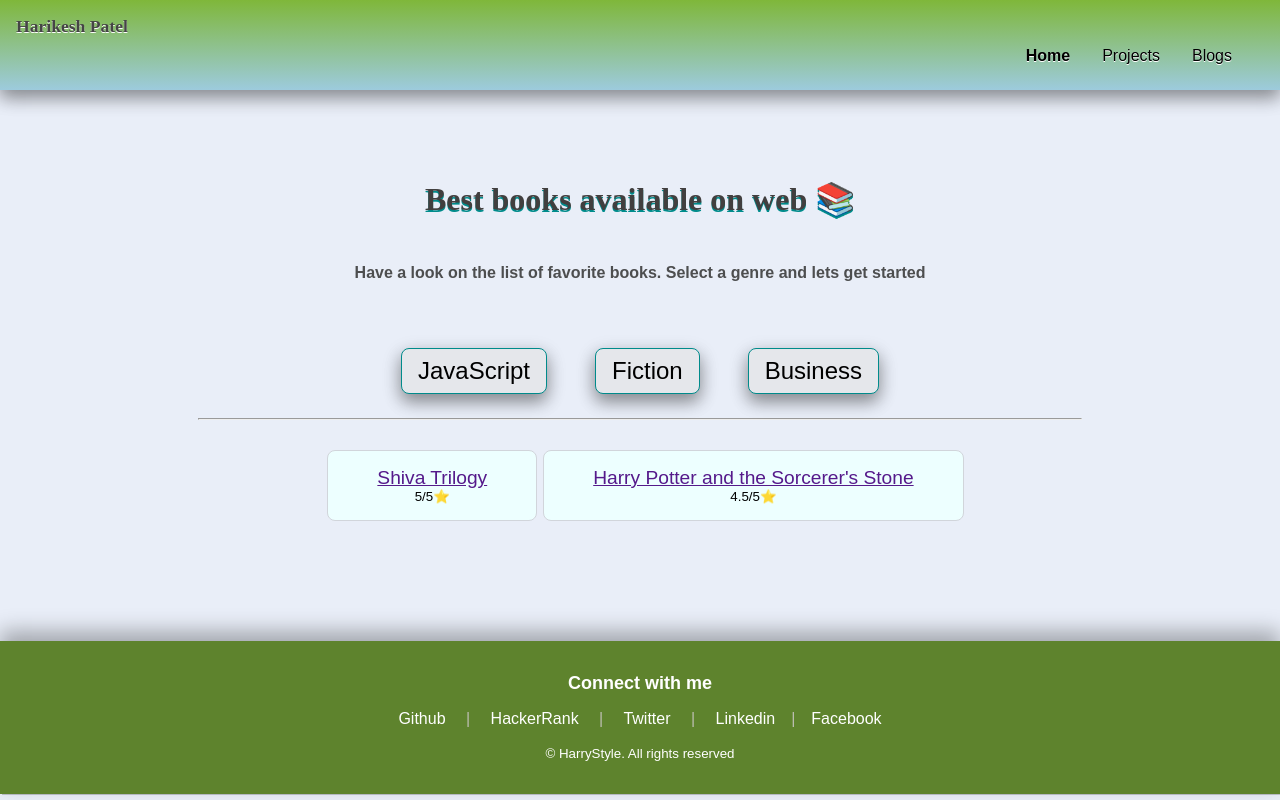
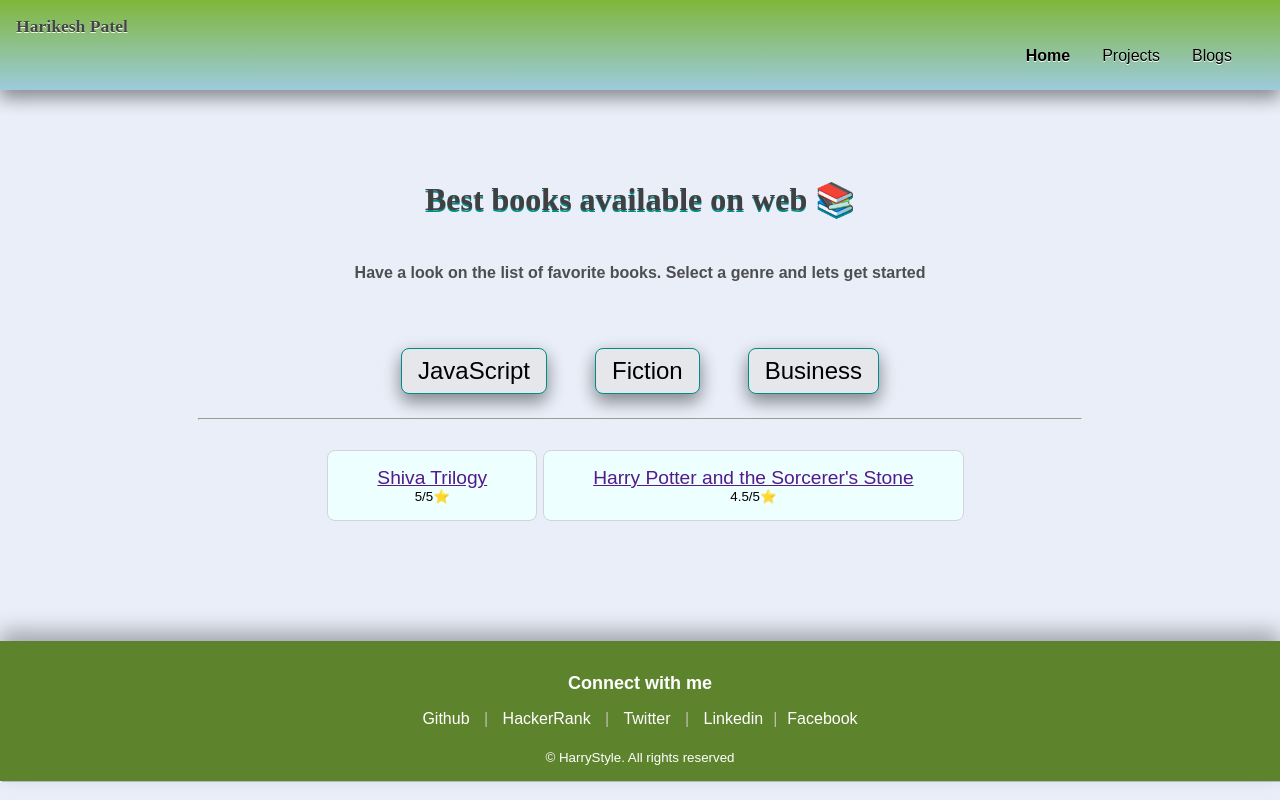
Before and after one commit to kumarharikesh/Book-recommendation-app, a React (Create React App) app: page / in a window 1280 px wide. Built offline with nearby package versions, Linux system fonts and the light colour scheme; a web font is replaced by a local one.

Commit message:
Update styles.css

```diff
--- a/src/styles.css
+++ b/src/styles.css
@@ -109,10 +109,12 @@
     text-decoration: none;
     padding: 0.5rem 1rem;
   }
+
   /** Footers css **/
   .footer {
     background-color: #5e832d;
     padding: 2rem 1rem;
+    padding-bottom: 15px;
     text-align: center;
     color: white;
     box-shadow: 0px -10px 20px 0px rgb(0 0 0 / 30%), 2px 1px 0px 0px rgb(0 0 0 / 19%);
@@ -121,6 +123,7 @@
   .footer .link {
     color: white;
     transition: 0.3s;
+    padding: 10px 10px;
   }
   .footer .link:hover {
     color: rgba(255, 255, 255, 0.621);
@@ -129,8 +132,10 @@
   .footer .footer-header {
     font-weight: bold;
     font-size: large;
+    margin-bottom: 10px;
   }
 
   .footer ul {
     padding-inline-start: 0px;
+    margin-bottom: 20px;
   }
```
